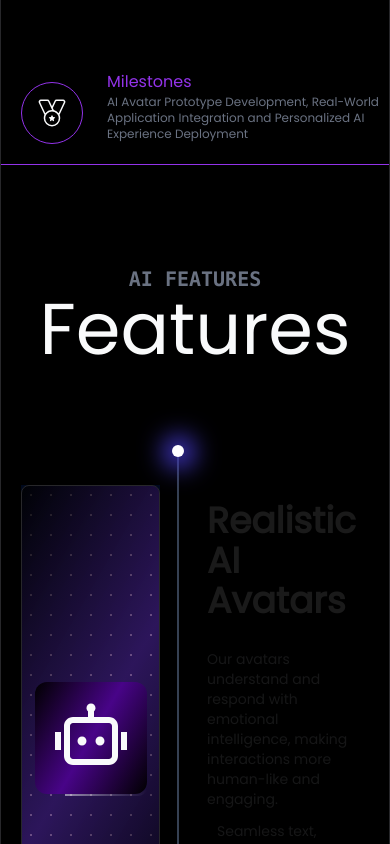
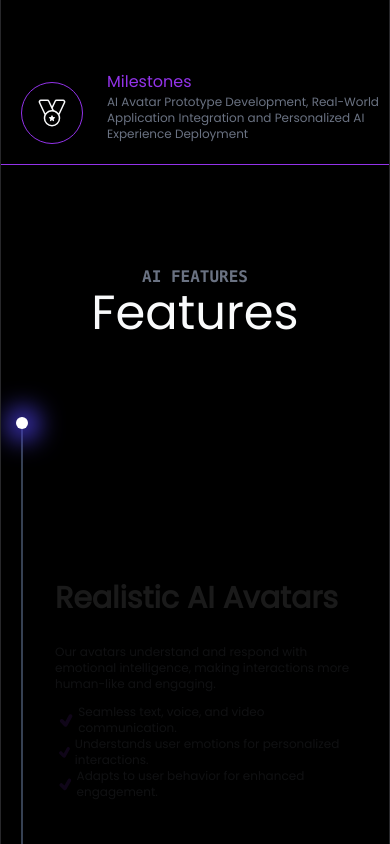
Before and after one commit to santhosh-patel/ROHUM-landing-page, a React (Vite) app: page / in a window 390 px wide. Shown: the part 1156-2000 px from the top of the page. Built offline with nearby package versions, Linux system fonts and the light colour scheme.

Commit message:
made features section responsive

```diff
--- a/src/Pages/Features.jsx
+++ b/src/Pages/Features.jsx
@@ -89,17 +89,17 @@ const Features = () => {
 
   return (
     <div className="min-h-screen scroll-div mt-20 p-5">
-      <h3 className="text-center dark:text-gray-500 text-xl font-bold !font-mono">
+      <h3 className="text-center dark:text-gray-500 lg:text-xl font-bold !font-mono">
         AI FEATURES
       </h3>
-      <h1 className="text-center text-7xl mb-20">Features</h1>
+      <h1 className="text-center text-5xl lg:text-7xl mb-20">Features</h1>
 
       <div
         ref={containerRef}
-        className="justify-between h-[300vh] cards-div w-full flex items-start relative"
+        className="md:justify-center md:gap-10 lg:gap-0 lg:justify-between h-[250vh] lg:h-[300vh] cards-div w-full flex items-start relative"
       >
         <div
-          className={`left w-[40%] relative flex justify-center items-center mt-10 rounded-lg h-[60vh]`}
+          className={`left w-[40%] relative hidden lg:flex justify-center items-center mt-10 rounded-lg md:h-[30vh] lg:h-[60vh]`}
         >
           <div className="absolute top-0 z-[-2] h-full bg-white/20 w-full bg-[radial-gradient(#ffffff33_1px,#00091d_1px)] bg-[size:20px_20px]"></div>
           <div className="left-layer-div w-full h-full border border-[hsl(var(--border))] rounded-lg flex justify-center items-center">
@@ -156,104 +156,139 @@ const Features = () => {
         {/* right cards  */}
         <div
           ref={cardsRef}
-          className="right w-[50%] p-3 flex h-full justify-between flex-col"
+          className="right w-full md:w-4/5 lg:w-[50%] p-3 flex h-full justify-between flex-col"
         >
-          <div className="card bg-transparent h-[30%] flex justify-start items-center rounded-lg shadow-lg transform transition-all">
-            <div className="max-w-lg">
-              <h3 className="text-4xl font-bold mb-7">Realistic AI Avatars</h3>
-              <p className="text-gray-600 text-sm mb-3 dark:text-gray-300">
+          {/* card1 */}
+          <div className="card bg-transparent h-[30%] flex gap-5 w-full justify-start items-center rounded-lg shadow-lg transform transition-all">
+            <div className="max-w-lg pl-5 md:pl-0 ">
+              <h3 className="text-3xl text-start lg:text-4xl font-bold mb-7">
+                Realistic AI Avatars
+              </h3>
+              <p className="text-gray-600 text-start text-xs md:text-sm mb-3 dark:text-gray-400">
                 Our avatars understand and respond with emotional intelligence,
                 making interactions more human-like and engaging.
               </p>
               <ul>
-                <li className="text-sm dark:text-gray-300 flex items-center">
+                <li className="text-xs md:text-sm dark:text-gray-400 flex items-center">
                   <TiTick className="text-[var(--purple-foreground)] text-2xl " />
                   Seamless text, voice, and video communication.
                 </li>
-                <li className="text-sm dark:text-gray-300 flex items-center">
+                <li className="text-xs md:text-sm dark:text-gray-400 flex items-center">
                   <TiTick className="text-[var(--purple-foreground)] text-2xl " />
                   Understands user emotions for personalized interactions.
                 </li>
-                <li className="text-sm dark:text-gray-300 flex items-center">
+                <li className="text-xs md:text-sm dark:text-gray-400 flex items-center">
                   <TiTick className="text-[var(--purple-foreground)] text-2xl " />
                   Adapts to user behavior for enhanced engagement.
                 </li>
               </ul>
             </div>
+            <div className=" hidden md:flex lg:hidden ">
+              <div className="border-glow-animation inline-flex p-[2px] rounded-xl">
+                <div className="text-7xl left-layer-div-card text-gray-50 p-5 rounded-xl">
+                  <RiRobot2Line />
+                </div>
+              </div>
+            </div>
           </div>
-          <div className="card bg-transparent h-[30%] flex justify-start items-center rounded-lg shadow-lg transform transition-all">
-            <div className="max-w-lg">
-              <h3 className="text-4xl font-bold mb-7">Crypto Simplified</h3>
-              <p className="text-gray-600 text-sm mb-3 dark:text-gray-300">
+          {/* card12*/}
+          <div className="card bg-transparent h-[30%] flex gap-5 w-full justify-start items-center rounded-lg shadow-lg transform transition-all">
+            <div className="max-w-lg pl-5 md:pl-0 ">
+              <h3 className="text-3xl text-start lg:text-4xl font-bold mb-7">
+                Crypto Simplified
+              </h3>
+              <p className="text-gray-600 text-start text-xs md:text-sm mb-3 dark:text-gray-400">
                 Learn and invest in cryptocurrency easily with AI-powered
-                guidance.
+                guidance
               </p>
               <ul>
-                <li className="text-sm dark:text-gray-300 flex items-center">
+                <li className="text-xs md:text-sm dark:text-gray-400 flex items-center">
                   <TiTick className="text-[var(--purple-foreground)] text-2xl " />
-                  Step-by-step crypto education for beginners.
+                  Step-by-step crypto education for beginners.{" "}
                 </li>
-                <li className="text-sm dark:text-gray-300 flex items-center">
+                <li className="text-xs md:text-sm dark:text-gray-400 flex items-center">
                   <TiTick className="text-[var(--purple-foreground)] text-2xl " />
-                  Real-time insights and investment strategies.
+                  Real-time insights and investment strategies.{" "}
                 </li>
-                <li className="text-sm dark:text-gray-300 flex items-center">
+                <li className="text-xs md:text-sm dark:text-gray-400 flex items-center">
                   <TiTick className="text-[var(--purple-foreground)] text-2xl " />
-                  Safe and user-friendly investment recommendations.
+                  Safe and user-friendly investment recommendations.{" "}
                 </li>
               </ul>
             </div>
+            <div className=" hidden md:flex lg:hidden ">
+              <div className="border-glow-animation inline-flex p-[2px] rounded-xl">
+                <div className="text-7xl left-layer-div-card text-gray-50 p-5 rounded-xl">
+                  <FaEthereum />
+                </div>
+              </div>
+            </div>
           </div>
-          <div className="card bg-transparent h-[30%] flex justify-start items-center rounded-lg shadow-lg transform transition-all">
-            <div className="max-w-lg">
-              <h3 className="text-4xl font-bold mb-7">
+          {/* card3 */}
+          <div className="card bg-transparent h-[30%] flex gap-5 w-full justify-start items-center rounded-lg shadow-lg transform transition-all">
+            <div className="max-w-lg pl-5 md:pl-0 ">
+              <h3 className="text-3xl text-start lg:text-4xl font-bold mb-7">
                 AI Business Assistance
               </h3>
-              <p className="text-gray-600 text-sm mb-3 dark:text-gray-300">
-                AI Business Assistance revolutionizes enterprise operations by
-                streamlining workflows and enhancing decision-making through
-                intelligent automation and data analysis.
+              <p className="text-gray-600 text-start text-xs md:text-sm mb-3 dark:text-gray-400">
+                AI Business Assistance leverages AI avatars to streamline
+                operations, enhance customer interactions, and automate routine
+                tasks efficiently.
               </p>
               <ul>
-                <li className="text-sm dark:text-gray-300 flex items-center">
+                <li className="text-xs md:text-sm dark:text-gray-400 flex items-center">
                   <TiTick className="text-[var(--purple-foreground)] text-2xl " />
                   Automates business workflows and enhances productivity.
                 </li>
-                <li className="text-sm dark:text-gray-300 flex items-center">
+                <li className="text-xs md:text-sm dark:text-gray-400 flex items-center">
                   <TiTick className="text-[var(--purple-foreground)] text-2xl " />
-                  AI-driven customer support and task management.
+                  AI-driven customer support and task management.{" "}
                 </li>
-                <li className="text-sm dark:text-gray-300 flex items-center">
+                <li className="text-xs md:text-sm dark:text-gray-400 flex items-center">
                   <TiTick className="text-[var(--purple-foreground)] text-2xl " />
-                  Seamless integration with existing business platforms.
+                  Seamless integration with existing business platforms.{" "}
                 </li>
               </ul>
             </div>
+            <div className=" hidden md:flex lg:hidden ">
+              <div className="border-glow-animation inline-flex p-[2px] rounded-xl">
+                <div className="text-7xl left-layer-div-card text-gray-50 p-5 rounded-xl">
+                  <GiMoneyStack />
+                </div>
+              </div>
+            </div>
           </div>
-          <div className="card bg-transparent h-[30%] flex justify-start items-center rounded-lg shadow-lg transform transition-all">
-            <div className="max-w-lg">
-              <h3 className="text-4xl font-bold mb-7">
-                Interactive Learning & Training
+          {/* card4 */}
+          <div className="card bg-transparent h-[30%] flex gap-5 w-full justify-start items-center rounded-lg shadow-lg transform transition-all">
+            <div className="max-w-lg pl-5 md:pl-0 ">
+              <h3 className="text-3xl text-start lg:text-4xl font-bold mb-7">
+                Interactive Learning & Training{" "}
               </h3>
-              <p className="text-gray-600 text-sm mb-3 dark:text-gray-300">
-                Interactive learning and training using AI avatars enhance
-                engagement by providing real-time feedback, personalized
-                lessons, and lifelike simulations.
+              <p className="text-gray-600 text-start text-xs md:text-sm mb-3 dark:text-gray-400">
+                Interactive Learning & Training uses AI avatars to provide
+                immersive, personalized, and engaging educational experiences.
               </p>
               <ul>
-                <li className="text-sm dark:text-gray-300 flex items-center">
+                <li className="text-xs md:text-sm dark:text-gray-400 flex items-center">
                   <TiTick className="text-[var(--purple-foreground)] text-2xl " />
                   Teaches dance, exercise, and Kung Fu step-by-step.{" "}
                 </li>
-                <li className="text-sm dark:text-gray-300 flex items-center">
+                <li className="text-xs md:text-sm dark:text-gray-400 flex items-center">
                   <TiTick className="text-[var(--purple-foreground)] text-2xl " />
                   Personalized training based on user progress.{" "}
                 </li>
-                <li className="text-sm dark:text-gray-300 flex items-center">
+                <li className="text-xs md:text-sm dark:text-gray-400 flex items-center">
                   <TiTick className="text-[var(--purple-foreground)] text-2xl " />
                   Adapts to user skill level for effective learning.{" "}
                 </li>
               </ul>
+            </div>
+            <div className=" hidden md:flex lg:hidden ">
+              <div className="border-glow-animation inline-flex p-[2px] rounded-xl">
+                <div className="text-7xl left-layer-div-card text-gray-50 p-5 rounded-xl">
+                  <GiTeacher />
+                </div>
+              </div>
             </div>
           </div>
         </div>
```
